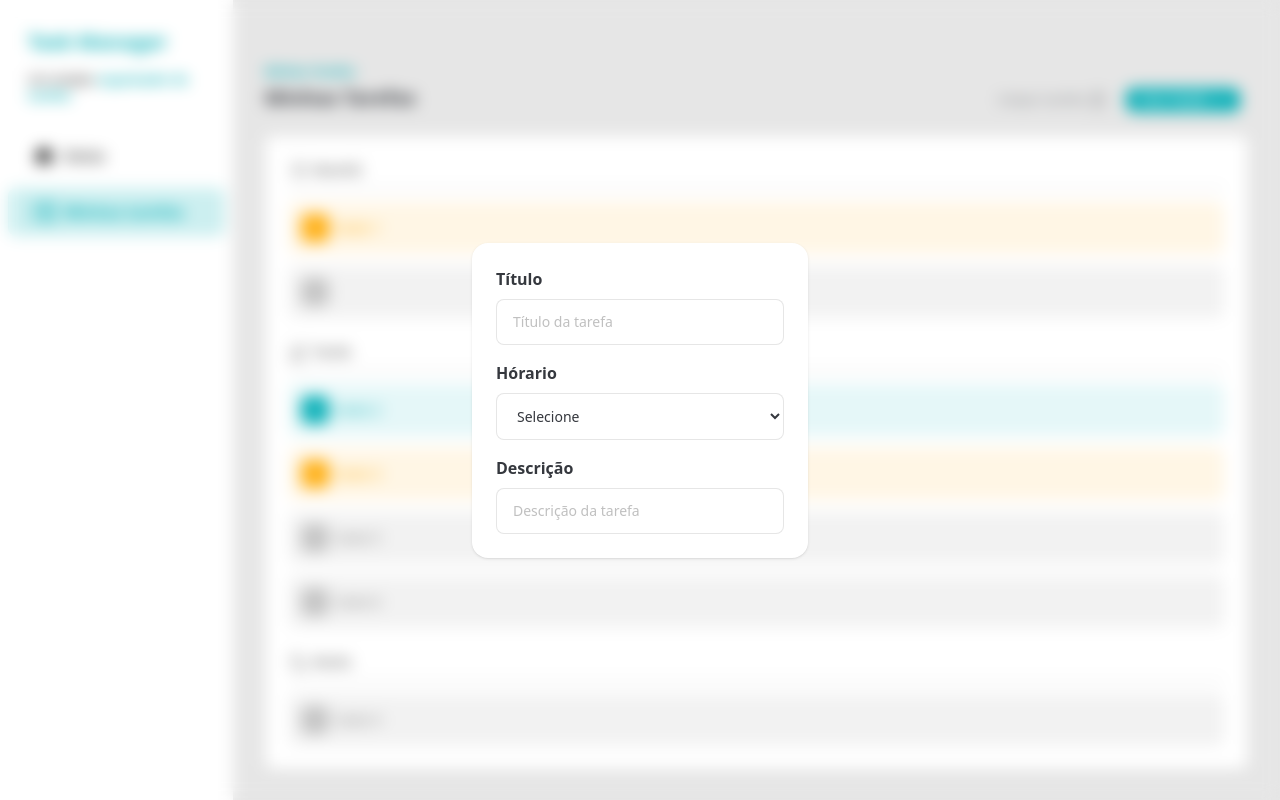
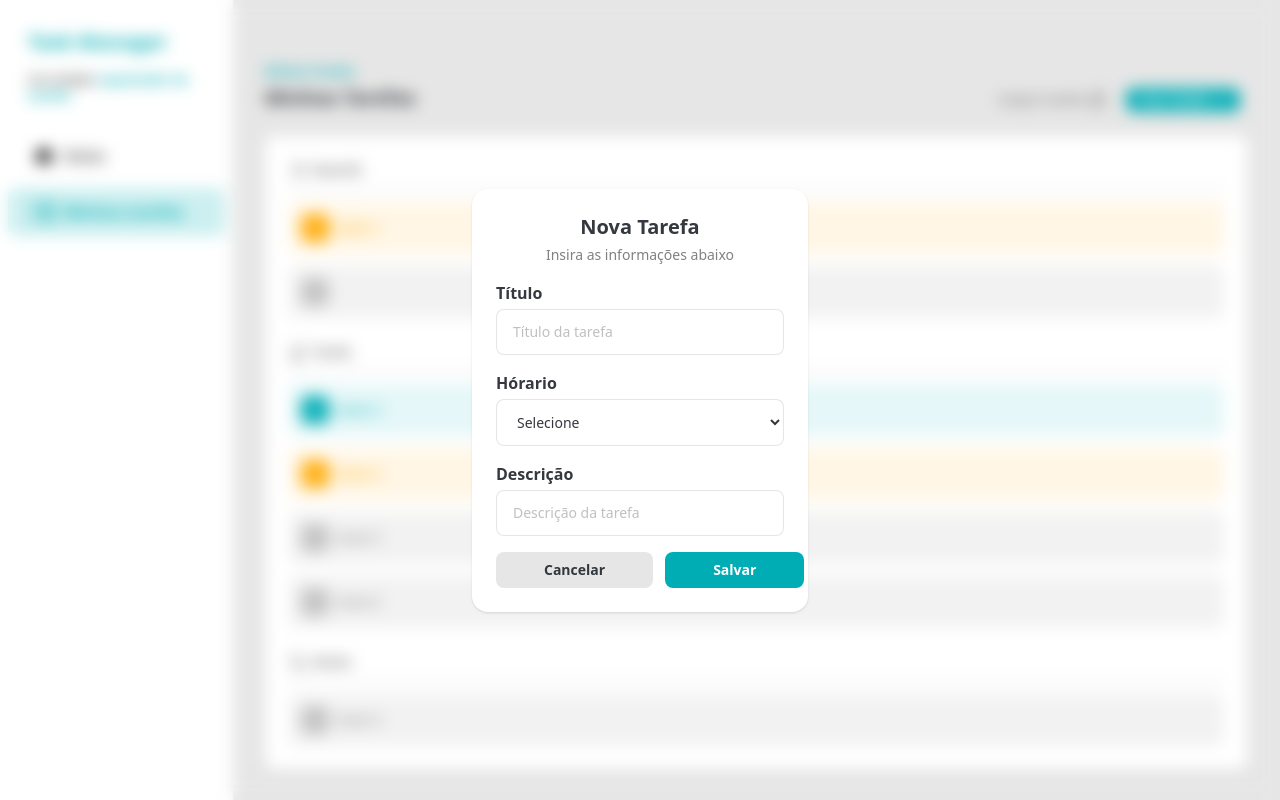
Before and after one commit to Alessandro-Vieira77/task-manager, a React (Vite) app: page / in a window 1280 px wide. Both pictures are taken after a click on the button "Criar Tarefa". Built offline with nearby package versions, Linux system fonts and the light colour scheme; data requests are answered from the project's data file.

Commit message:
feat: finished AddTaskDailog component

```diff
--- a/src/components/Button.jsx
+++ b/src/components/Button.jsx
@@ -1,21 +1,27 @@
 import { tv } from "tailwind-variants";
 
-function Button({ title, color, icon, ...props }) {
+function Button({ title, color, size, icon, ...props }) {
   const buttonTv = tv({
-    base: "flex cursor-pointer items-center justify-center gap-1 rounded-lg px-3 py-1 text-xs font-semibold ",
+    base: "flex cursor-pointer items-center justify-center gap-1 rounded-lg  font-semibold ",
     variants: {
       color: {
         primary: "bg-[#00ADB5] text-white",
-        secondary: "bg-transparent text-[#9A9C9F]",
+        secondary: "bg-transparent text-[#818181]",
+        third: "text-[#31383E] bg-[#818181]/20",
+      },
+      size: {
+        large: "px-12 py-2 text-sm",
+        small: "px-3 py-1 text-xs",
       },
     },
     defaultVariants: {
       color: "primary",
+      size: "small",
     },
   });
 
   return (
-    <button {...props} className={buttonTv({ color: color })}>
+    <button {...props} className={buttonTv({ color: color, size: size })}>
       {title}
       {icon}
     </button>
--- a/src/components/Header.jsx
+++ b/src/components/Header.jsx
@@ -7,6 +7,10 @@ import Button from "./Button";
 
 function Header() {
   const [inProp, setInProp] = useState(false);
+
+  function onClose() {
+    setInProp(false);
+  }
 
   return (
     <div className="flex w-full flex-col justify-between gap-3 pt-16 lg:flex-row">
@@ -22,7 +26,7 @@ function Header() {
           icon={<IoMdAdd size={16} />}
           onClick={() => setInProp(!inProp)}
         />
-        <AddTaskDailog inProp={inProp} />
+        <AddTaskDailog inProp={inProp} onClose={onClose} />
       </div>
     </div>
   );
--- a/src/components/Input.jsx
+++ b/src/components/Input.jsx
@@ -1,6 +1,6 @@
 function Input({ title, ...props }) {
   return (
-    <div className="flex w-full flex-col gap-2">
+    <div className="flex w-full flex-col gap-1">
       <label className="font-semibold text-[#35383E]">{title}</label>
       <input
         {...props}
--- a/src/components/Select.jsx
+++ b/src/components/Select.jsx
@@ -1,6 +1,6 @@
 function Select({ title }) {
   return (
-    <div className="flex w-full flex-col gap-2">
+    <div className="flex w-full flex-col gap-1">
       <label className="font-semibold text-[#35383E]">{title}</label>
       <select
         name={title}
--- a/src/components/addTaskDailog/index.jsx
+++ b/src/components/addTaskDailog/index.jsx
@@ -4,10 +4,11 @@ import { useRef } from "react";
 import { createPortal } from "react-dom";
 import { CSSTransition } from "react-transition-group";
 
+import Button from "../Button";
 import Input from "../Input";
 import Select from "../Select";
 
-function AddTaskDailog({ inProp }) {
+function AddTaskDailog({ inProp, onClose }) {
   const nodeRef = useRef(null);
 
   return (
@@ -18,11 +19,30 @@ function AddTaskDailog({ inProp }) {
             ref={nodeRef}
             className="fixed top-0 bottom-0 left-0 z-50 flex min-h-screen w-full items-center justify-center backdrop-blur"
           >
-            <form action="" className="w-full max-w-[336px] rounded-2xl bg-white p-6 shadow">
-              <div className="flex w-full flex-col gap-4">
-                <Input title="Título" type="text" placeholder="Título da tarefa" />
-                <Select title="Hórario" />
-                <Input title="Descrição" type="text" placeholder="Descrição da tarefa" />
+            <form
+              action=""
+              className="flex w-full max-w-[336px] flex-col gap-4 rounded-2xl bg-white p-6 shadow"
+            >
+              <div className="flex w-full flex-col items-center justify-center gap-1">
+                <h2 className="text-xl font-semibold text-[#35383E]">Nova Tarefa</h2>
+                <p className="text-sm text-[#818181]">Insira as informações abaixo</p>
+              </div>
+
+              <Input title="Título" type="text" placeholder="Título da tarefa" />
+              <Select title="Hórario" />
+              <Input title="Descrição" type="text" placeholder="Descrição da tarefa" />
+
+              <div className="flex w-full gap-3">
+                <Button
+                  type="button"
+                  title="Cancelar"
+                  color="third"
+                  size="large"
+                  onClick={() => {
+                    onClose();
+                  }}
+                />
+                <Button type="submit" title="Salvar" color="primary" size="large" />
               </div>
             </form>
           </div>,
```
